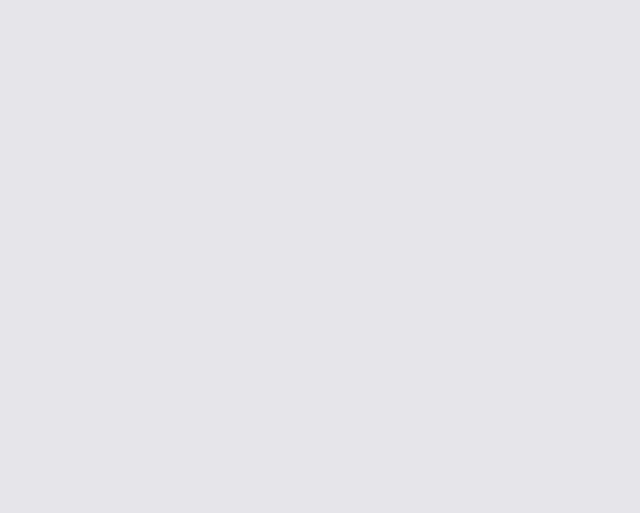
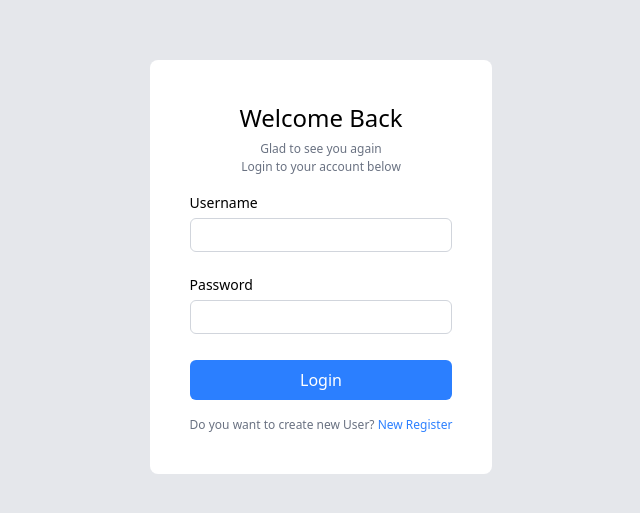
Before and after one commit to sabbbin/management_system, a React (Vite) app in the folder apps/client/: page /admin/login in a window 1280 px wide. Shown: the part 133-646 px from the top of the page, without its empty margins (319-959 px from the left). Built offline with nearby package versions, Linux system fonts and the light colour scheme.

Commit message:
chore(client) : redefining admin and user page

```diff
--- a/apps/client/src/main.tsx
+++ b/apps/client/src/main.tsx
@@ -3,6 +3,7 @@ import { createRoot } from "react-dom/client";
 import App from "./App.tsx";
 import { ToastContainer } from 'react-toastify';
 import 'react-toastify/dist/ReactToastify.css';
+import { QueryClient, QueryClientProvider } from "@tanstack/react-query";
 
 
 const contextClass = {
@@ -13,10 +14,13 @@ const contextClass = {
 	default: "bg-indigo-600",
 };
 
+const queryClient = new QueryClient();
 
 createRoot(document.getElementById("root")!).render(
   <StrictMode>
+  <QueryClientProvider client={queryClient}>
 			<App />
+		</QueryClientProvider>
 		<ToastContainer
 			className='flex flex-col  gap-4'
 			toastClassName={(context) =>
--- /dev/null
+++ b/apps/client/src/pages/admin-login-page.tsx
@@ -0,0 +1,64 @@
+import AppField from "../component/ui/app-field";
+
+import { zodResolver } from '@hookform/resolvers/zod';
+import { useTransition } from 'react';
+import { useForm } from 'react-hook-form';
+import { Link, useNavigate } from "react-router-dom";
+import { LoginResponse, loginStateData } from "../store/login-session-store";
+import { axiosInstance } from "../hooks/base-api";
+import { createLazyFileRoute } from "@tanstack/react-router";
+import { LoginSchemaType, loginSchema } from "../schema/loginSchema";
+import { LoginPage } from "./login-page";
+
+interface  ResponseProps<T> {
+    status:'success'| 'failure',
+    msg?:string;
+    data:T
+}
+
+export enum  RESPONSESTATUSENUM {
+    SUCCESS='success',
+    FALLURE= 'failure'
+}
+
+
+
+ export default function  AdminLoginPage () {
+
+      const {
+    register,
+    handleSubmit,
+    formState: { errors },
+  } = useForm<LoginSchemaType>({
+    defaultValues: {
+      user: '',
+      password: '',
+    },
+    resolver: zodResolver(loginSchema),
+  });
+ const navigate= useNavigate();
+
+  const [pending, startTransition]= useTransition();
+
+
+ const handleSubmitFn=(data:LoginSchemaType
+ )=>{
+
+    startTransition(()=>{
+
+    })
+
+ }
+
+
+      return (
+     <LoginPage
+         type="admin"
+         isPending={pending}
+            register={register}
+            errors={errors}
+            handleSubmitLogin={handleSubmit(handleSubmitFn)}
+
+        />
+  );
+}
--- a/apps/client/src/pages/login-page.tsx
+++ b/apps/client/src/pages/login-page.tsx
@@ -1,8 +1,8 @@
 import AppField from "../component/ui/app-field";
 
 import { zodResolver } from '@hookform/resolvers/zod';
-import { useTransition } from 'react';
-import { useForm } from 'react-hook-form';
+import { BaseSyntheticEvent, useTransition } from 'react';
+import { FieldErrors, useForm, UseFormRegister } from 'react-hook-form';
 import { Link, useNavigate } from "react-router-dom";
 import { LoginResponse, loginStateData } from "../store/login-session-store";
 import { axiosInstance } from "../hooks/base-api";
@@ -20,34 +20,23 @@ export enum  RESPONSESTATUSENUM {
     FALLURE= 'failure'
 }
 
+export interface ILoginContent {
+  isPending: boolean;
+  handleSubmitLogin: (e?: BaseSyntheticEvent) => Promise<void>;
+  register: UseFormRegister<LoginSchemaType>;
+  errors: FieldErrors<LoginSchemaType>;
+  type:'user'| 'admin';
+}
+
+ export  function  LoginPage ({
+    handleSubmitLogin,
+    type,
+  register,
+  errors,
+  isPending,
+ }:ILoginContent) {
 
 
- export default function  LoginPage () {
-
-      const {
-    register,
-    handleSubmit,
-    formState: { errors },
-  } = useForm<LoginSchemaType>({
-    defaultValues: {
-      user: '',
-      password: '',
-    },
-    resolver: zodResolver(loginSchema),
-  });
- const navigate= useNavigate();
-
-  const [pending, startTransition]= useTransition();
-
-
- const handleSubmitFn=(data:LoginSchemaType
- )=>{
-
-    startTransition(()=>{
-
-    })
-
- }
 
 
       return (
@@ -62,7 +51,7 @@ export enum  RESPONSESTATUSENUM {
          </header>
          <main className="flex flex-col ">
      <form
-      onSubmit={handleSubmit(handleSubmitFn)}
+      onSubmit={handleSubmitLogin}
      >
 
           <AppField
@@ -77,14 +66,17 @@ export enum  RESPONSESTATUSENUM {
          helperText={errors.password?.message}
           label="Password" type='password' />
 
-   <button    className="bg-blue-500 cursor-pointer w-full mt-1 text-white px-4 py-2 rounded-md">{pending?'...':'Login'}</button>
+   <button    className="bg-blue-500 cursor-pointer w-full mt-1 text-white px-4 py-2 rounded-md">{isPending?'...':'Login'}</button>
 
      </form>
          </main>
+          {
+            type=='admin' &&
       <footer className="flex justify-center">
           <p className="text-[12px] text-gray-500">
-               Do you want to create new User? <Link className="text-blue-500" to ='/signup'> register</Link>    </p>
+               Do you want to create new User? <Link className="text-blue-500" to ='/admin/signup'>New Register</Link>    </p>
       </footer>
+          }
     </section>
   );
 }
--- /dev/null
+++ b/apps/client/src/pages/user-login-page.tsx
@@ -0,0 +1,60 @@
+
+import { zodResolver } from '@hookform/resolvers/zod';
+import { useTransition } from 'react';
+import { useForm } from 'react-hook-form';
+import { useNavigate } from "react-router-dom";
+import { LoginSchemaType, loginSchema } from "../schema/loginSchema";
+
+import {useMutation } from '@tanstack/react-query'
+import { axiosInstance } from '../hooks/base-api';
+import { LoginPage } from './login-page';
+
+
+
+ export default function  UserLoginPage () {
+
+      const {
+    register,
+    handleSubmit,
+    formState: { errors },
+  } = useForm<LoginSchemaType>({
+    defaultValues: {
+      user: '',
+      password: '',
+    },
+    resolver: zodResolver(loginSchema),
+  });
+ const navigate= useNavigate();
+
+  const [pending, startTransition]= useTransition();
+
+   const {mutate}= useMutation({
+    mutationFn:(data:LoginSchemaType)=>
+         axiosInstance().post('/api/auth/login' ,{
+          data
+         }).then(res=>res.data)}
+   )
+
+ const handleSubmitFn=(data:LoginSchemaType
+ )=>{
+    startTransition(()=>{
+        mutate(data, {onSuccess(data, variables, context) {
+             console.log('data',data);
+             navigate('/test')
+        },})
+    })
+
+ }
+
+
+      return (
+    <LoginPage
+     type="user"
+     isPending={pending}
+        register={register}
+        errors={errors}
+        handleSubmitLogin={handleSubmit(handleSubmitFn)}
+
+    />
+  );
+}
--- a/apps/client/src/routes/index.tsx
+++ b/apps/client/src/routes/index.tsx
@@ -2,19 +2,27 @@ import { createBrowserRouter } from 'react-router-dom';
 import { BaseLayout } from '../layout/base_layout';
 import ProtectedRoute from './protected-route';
 import { Dashboard } from '../pages/dashboard.page';
-import LoginPage from '../pages/login-page';
-import { RegisterPage } from '../pages/register-page';
+import AdminLoginPage from '../pages/admin-login-page';
+import { RegisterPage } from '../pages/admin-register-page';
+import UserLoginPage from '../pages/user-login-page';
 
 
 export const router= createBrowserRouter([
     {
+        path:'/admin/login',
+        element: (
+          <BaseLayout>
+         <AdminLoginPage />
+          </BaseLayout>
+        )
+    },
+     {
         path:'/login',
         element: (
           <BaseLayout>
-         <LoginPage />
+         <UserLoginPage/>
           </BaseLayout>
         )
-
     },
      {
          path:'/signup',
--- /dev/null
+++ b/apps/client/src/types/login-response-type.ts
@@ -0,0 +1,10 @@
+export  interface  ResponseProps<T> {
+    status:'success'| 'failure',
+    msg?:string;
+    data:T
+}
+
+export enum  RESPONSESTATUSENUM {
+    SUCCESS='success',
+    FALLURE= 'failure'
+}
--- a/apps/client/vite.config.ts
+++ b/apps/client/vite.config.ts
@@ -10,7 +10,7 @@ export default defineConfig({
   server: {
     proxy: {
       "/api": {
-        target: "http://localhost:3000",
+        target: "http://localhost:3000/api/v1/",
         changeOrigin: true,
       },
     },
```
Also changed, not shown: apps/client/src/pages/admin-register-page.tsx (renamed from apps/client/src/pages/register-page.tsx).
